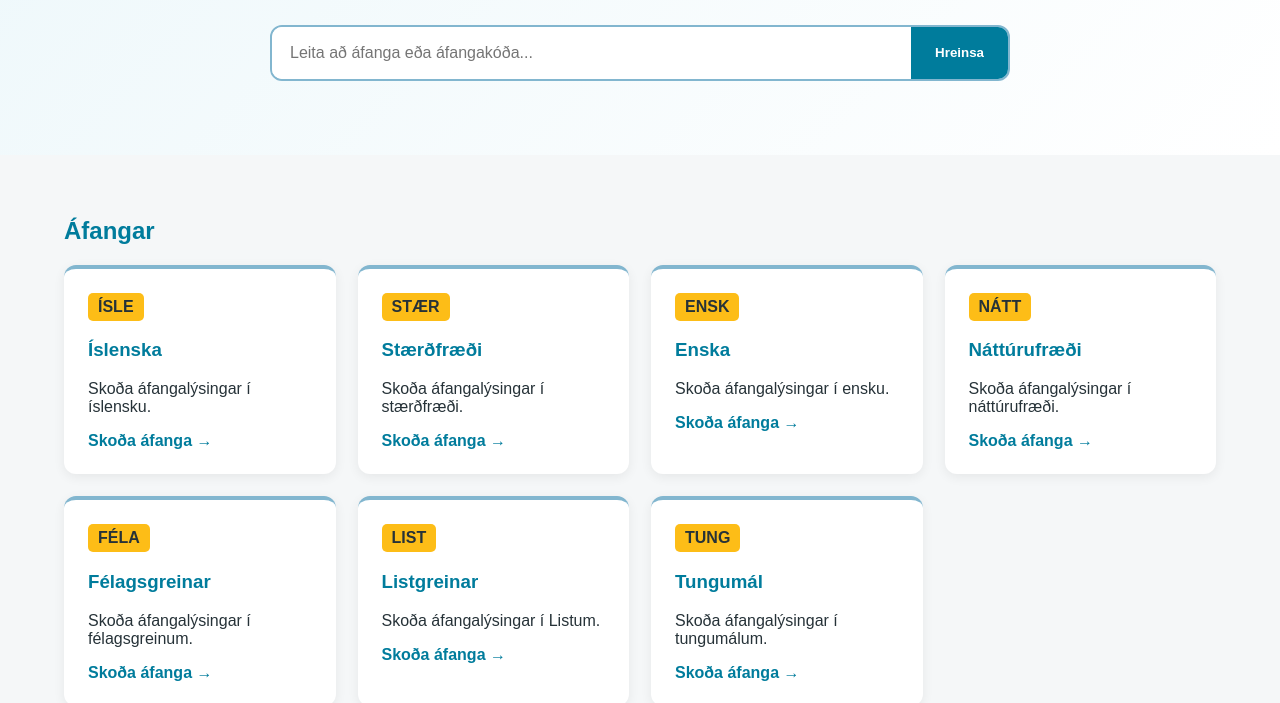
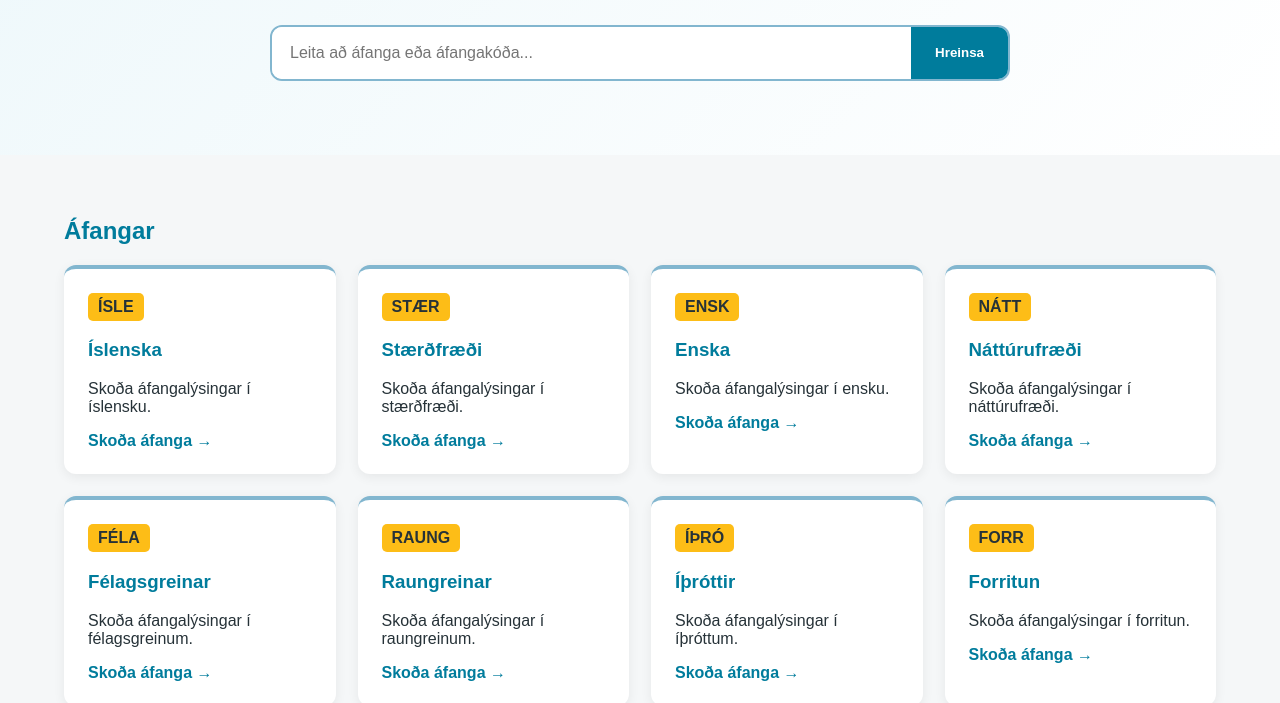
Before and after one commit to Menntask-Egs/Afangalysingar, a plain HTML site: page index.html in a window 1280 px wide. Shown: the part 250-953 px from the top of the page. Drawn offline with Linux system fonts and the light colour scheme.

Commit message:
Add files via upload

```diff
--- a/index.html
+++ b/index.html
@@ -17,6 +17,9 @@
 <article class="card" data-code="ENSK" data-name="Enska"><span class="code">ENSK</span><h3>Enska</h3><p>Skoða áfangalýsingar í ensku.</p><a href="#">Skoða áfanga →</a></article>
 <article class="card" data-code="NÁTT" data-name="Náttúrufræði"><span class="code">NÁTT</span><h3>Náttúrufræði</h3><p>Skoða áfangalýsingar í náttúrufræði.</p><a href="#">Skoða áfanga →</a></article>
 <article class="card" data-code="FÉLA" data-name="Félagsgreinar"><span class="code">FÉLA</span><h3>Félagsgreinar</h3><p>Skoða áfangalýsingar í félagsgreinum.</p><a href="#">Skoða áfanga →</a></article>
+<article class="card" data-code="RAUNG" data-name="Raungreinar"><span class="code">RAUNG</span><h3>Raungreinar</h3><p>Skoða áfangalýsingar í raungreinum.</p><a href="#">Skoða áfanga →</a></article>
+<article class="card" data-code="ÍÞRÓ" data-name="Íþróttir"><span class="code">ÍÞRÓ</span><h3>Íþróttir</h3><p>Skoða áfangalýsingar í íþróttum.</p><a href="#">Skoða áfanga →</a></article>
+<article class="card" data-code="FORR" data-name="Forritun"><span class="code">FORR</span><h3>Forritun</h3><p>Skoða áfangalýsingar í forritun.</p><a href="#">Skoða áfanga →</a></article>
 <article class="card" data-code="LIST" data-name="Listgreinar"><span class="code">LIST</span><h3>Listgreinar</h3><p>Skoða áfangalýsingar í Listum.</p><a href="#">Skoða áfanga →</a></article>
 <article class="card" data-code="TUNG" data-name="Tungumál"><span class="code">TUNG</span><h3>Tungumál</h3><p>Skoða áfangalýsingar í tungumálum.</p><a href="#">Skoða áfanga →</a></article>
 </div><div id="noResults" class="noresults" hidden><strong>Engir áfangar fundust.</strong><p>Prófaðu annað heiti eða áfangakóða.</p></div></section></main>
```
